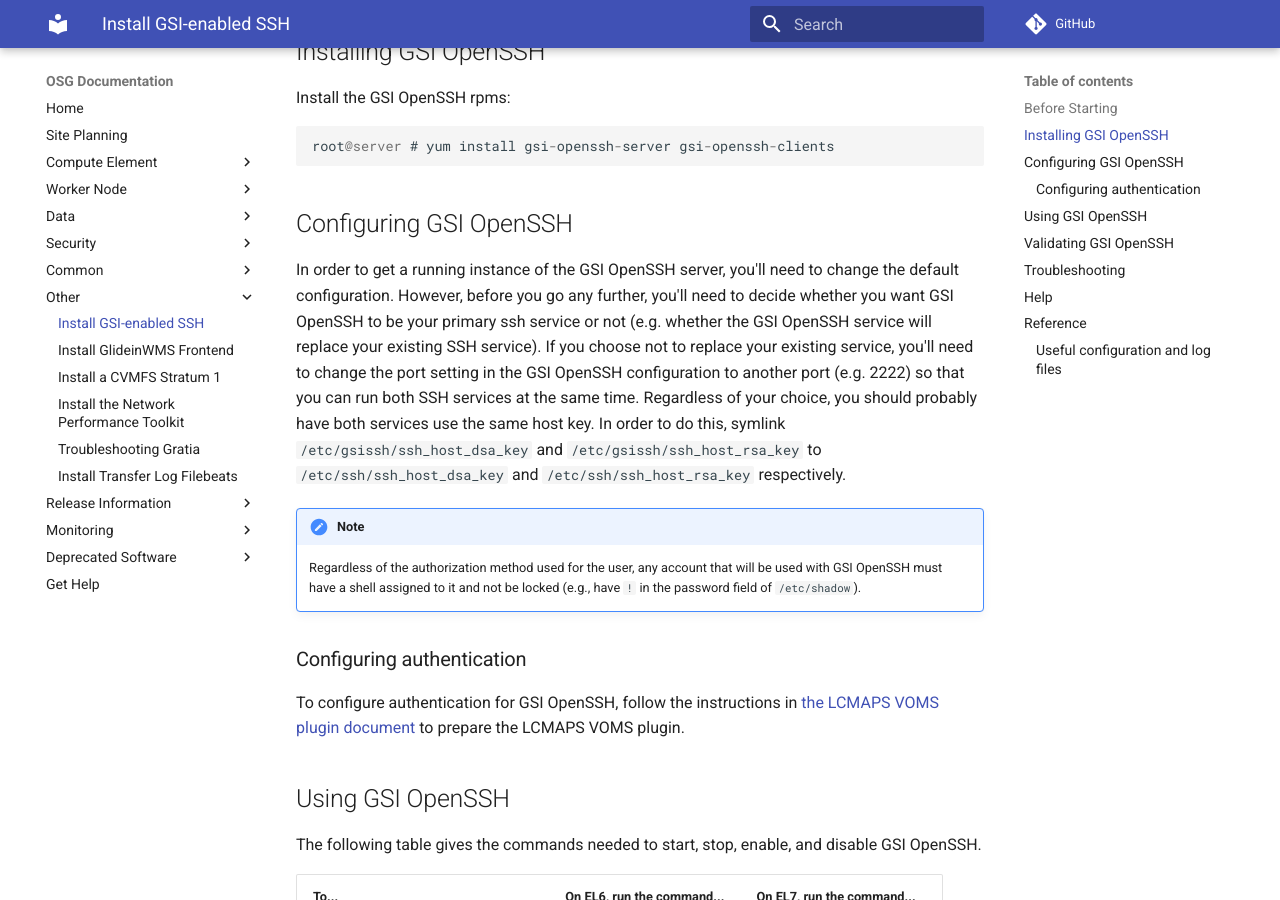
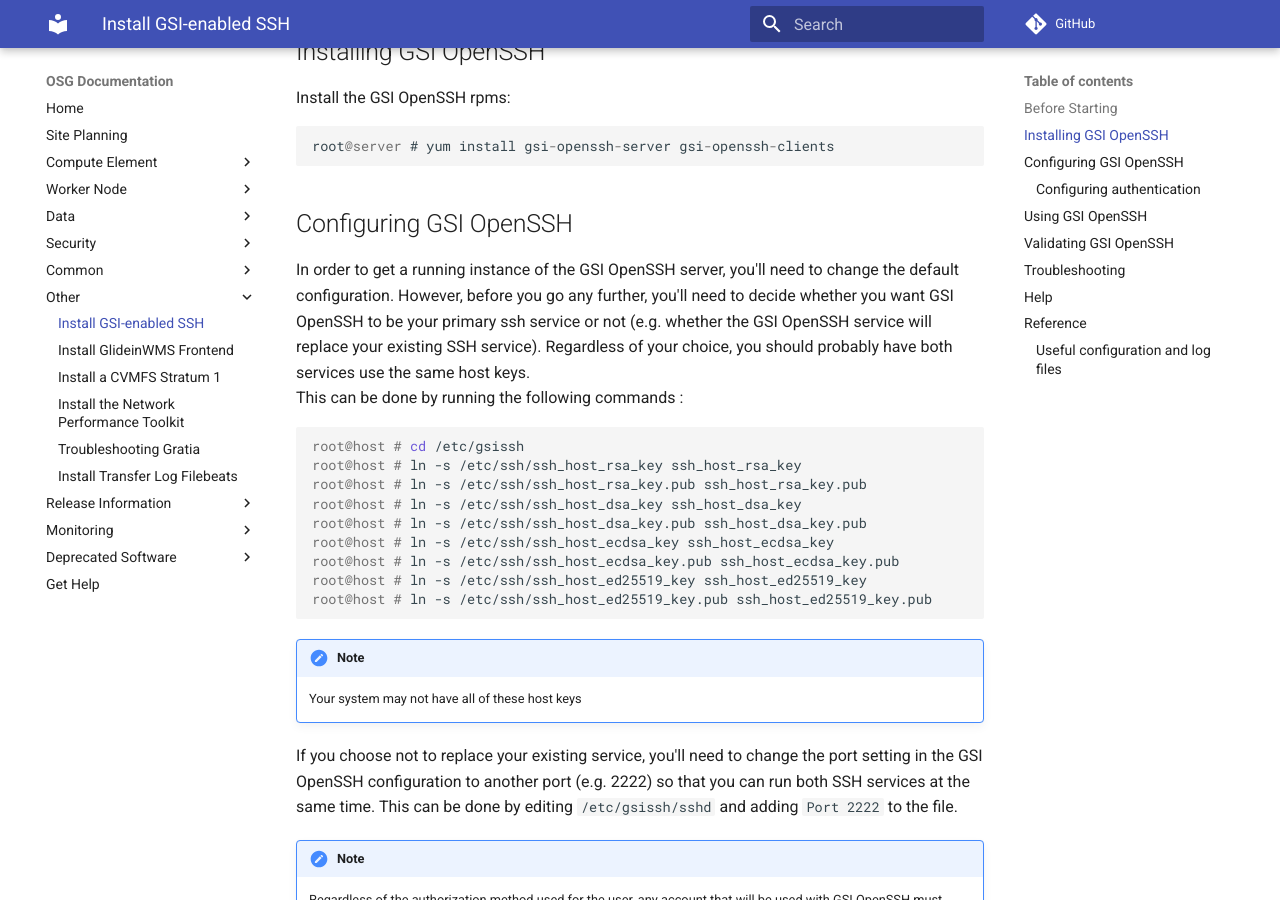
Before and after one commit to osg-htc/docs, an MkDocs documentation site: the page built from docs/other/gsissh.md, in a window 1280 px wide and 900 px high, scrolled down 656 px. Built offline with MkDocs 1.6.1 and Material for MkDocs 9.7.7, drawn with Linux system fonts in a browser that asks for light colours; comment, search, counter and statistics services are not loaded; old or Windows-style settings are respelled for this version of MkDocs.

Commit message:
Update config text for host keys and port

````diff
--- a/docs/other/gsissh.md
+++ b/docs/other/gsissh.md
@@ -35,11 +35,29 @@ Configuring GSI OpenSSH
 In order to get a running instance of the GSI OpenSSH server, you'll need to change the default configuration.
 However, before you go any further, you'll need to decide whether you want GSI OpenSSH to be your primary ssh service or
 not (e.g. whether the GSI OpenSSH service will replace your existing SSH service).
+Regardless of your choice, you should probably have both services use the same host keys.
+This can be done by running the following commands :
+
+```console
+root@host # cd /etc/gsissh
+root@host # ln -s /etc/ssh/ssh_host_rsa_key ssh_host_rsa_key
+root@host # ln -s /etc/ssh/ssh_host_rsa_key.pub ssh_host_rsa_key.pub
+root@host # ln -s /etc/ssh/ssh_host_dsa_key ssh_host_dsa_key
+root@host # ln -s /etc/ssh/ssh_host_dsa_key.pub ssh_host_dsa_key.pub
+root@host # ln -s /etc/ssh/ssh_host_ecdsa_key ssh_host_ecdsa_key
+root@host # ln -s /etc/ssh/ssh_host_ecdsa_key.pub ssh_host_ecdsa_key.pub
+root@host # ln -s /etc/ssh/ssh_host_ed25519_key ssh_host_ed25519_key
+root@host # ln -s /etc/ssh/ssh_host_ed25519_key.pub ssh_host_ed25519_key.pub
+```
+
+!!! note
+    Your system may not have all of these host keys
+
 If you choose not to replace your existing service, you'll need to change the port setting in the GSI OpenSSH
 configuration to another port (e.g. 2222) so that you can run both SSH services at the same time.
-Regardless of your choice, you should probably have both services use the same host key.
-In order to do this, symlink `/etc/gsissh/ssh_host_dsa_key` and `/etc/gsissh/ssh_host_rsa_key` to
-`/etc/ssh/ssh_host_dsa_key` and `/etc/ssh/ssh_host_rsa_key` respectively.
+This can be done by editing `/etc/gsissh/sshd` and adding `Port 2222` to the file.
+
+
 
 !!! note
     Regardless of the authorization method used for the user, any
````
